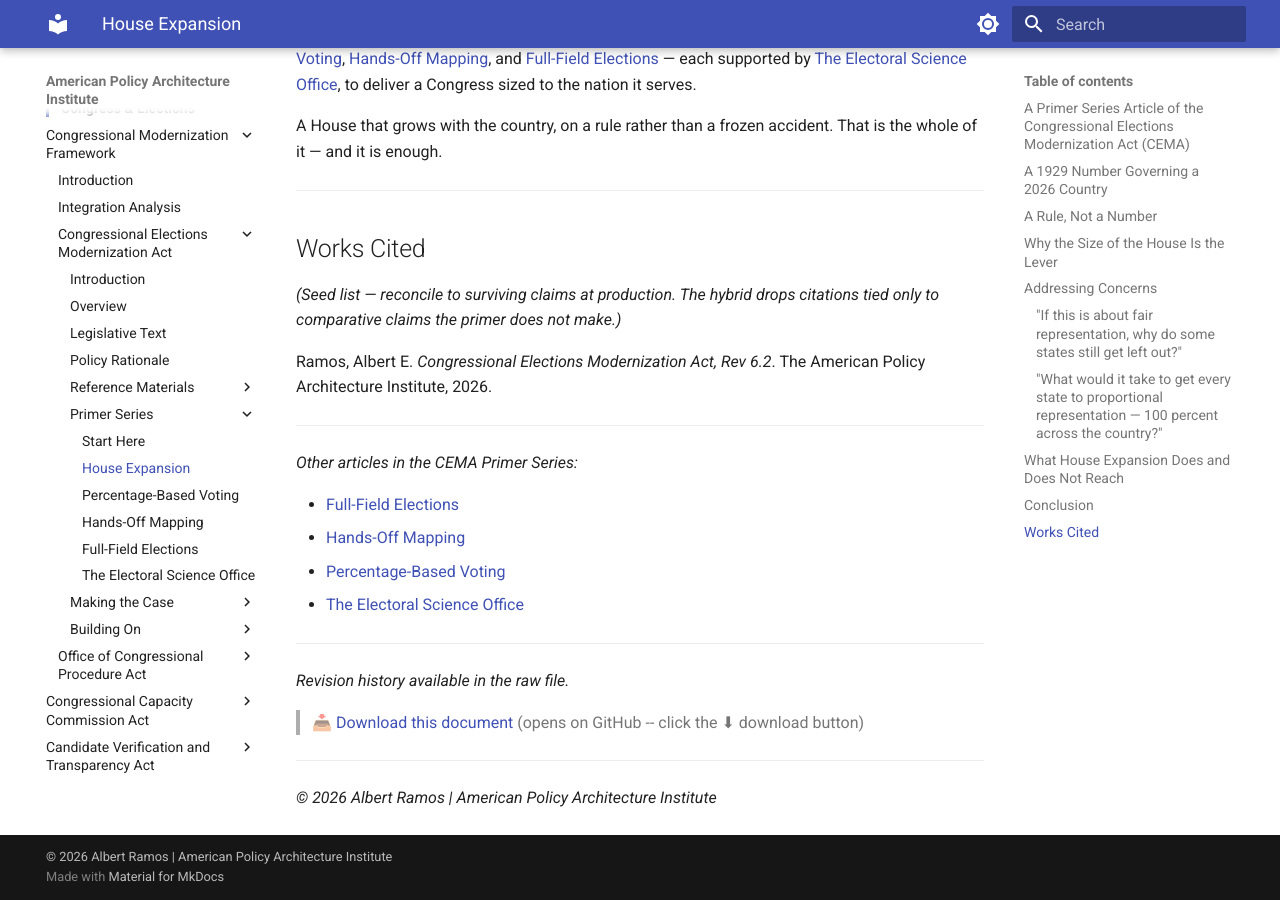
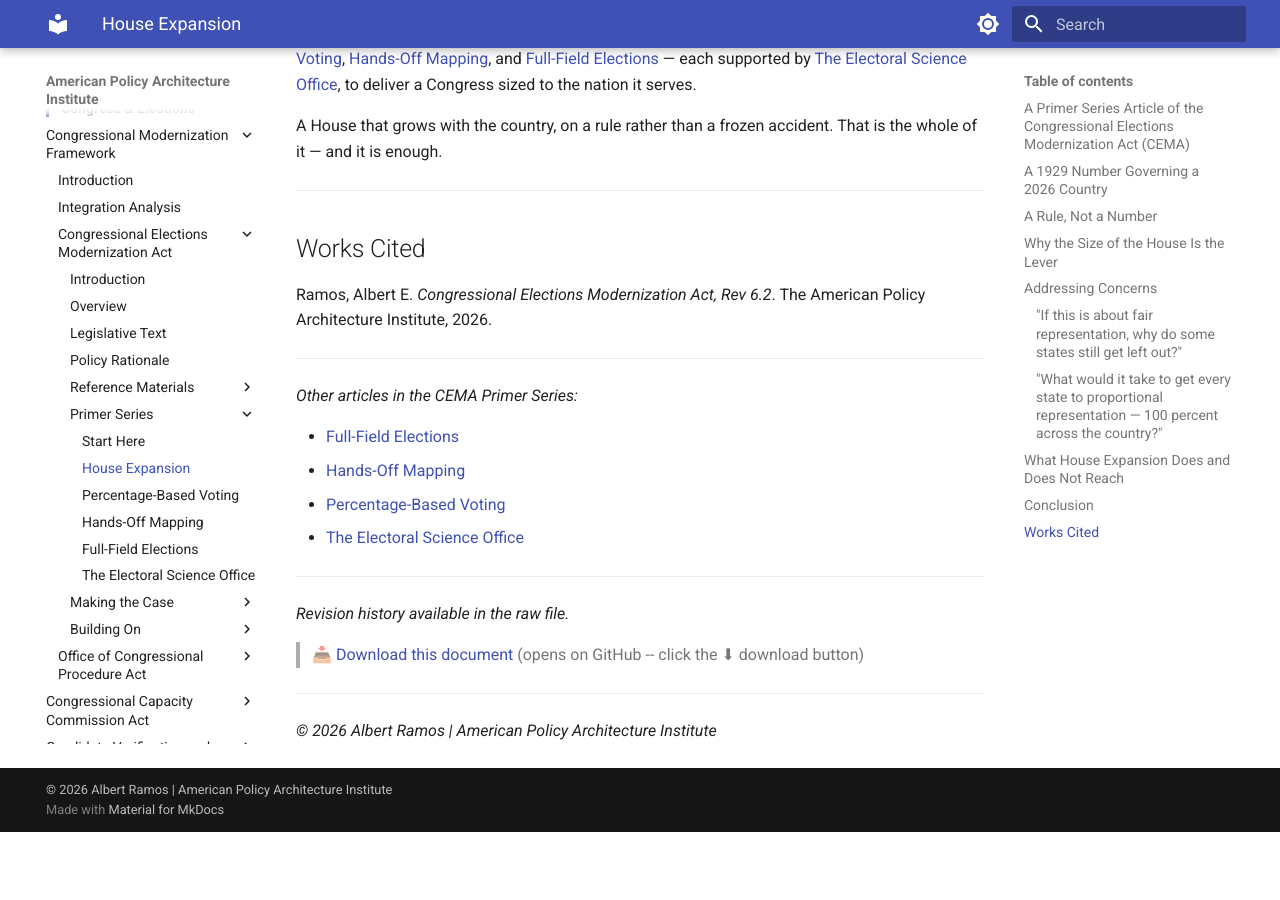
Before and after one commit to albertintech/apai, an MkDocs documentation site: the page built from docs/congress/cmf/cema/house-expansion.md, in a window 1280 px wide and 900 px high, scrolled down 5406 px. Built offline with MkDocs 1.6.1 and Material for MkDocs 9.7.7, drawn with Linux system fonts in a browser that asks for light colours; after the commit the page ends 6238 px from its top, so only the background shows below that.

Commit message:
Update Works Cited section in house-expansion.md
Removed a note about reconciling citations from the Works Cited section.

```diff
--- a/docs/congress/cmf/cema/house-expansion.md
+++ b/docs/congress/cmf/cema/house-expansion.md
@@ -92,8 +92,6 @@ A House that grows with the country, on a rule rather than a frozen accident. Th
 
 ## Works Cited
 
-*(Seed list — reconcile to surviving claims at production. The hybrid drops citations tied only to comparative claims the primer does not make.)*
-
 Ramos, Albert E. *Congressional Elections Modernization Act, Rev 6.2*. The American Policy Architecture Institute, 2026.
 
 ---
```
